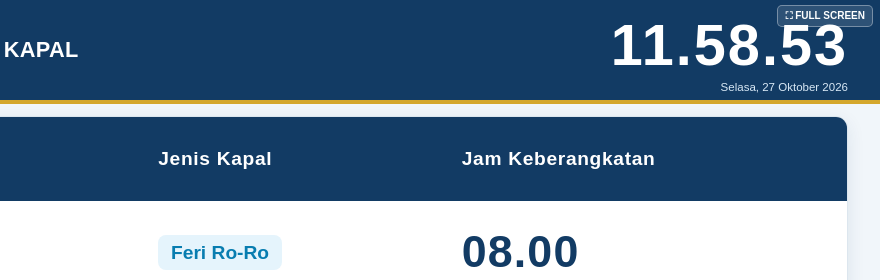
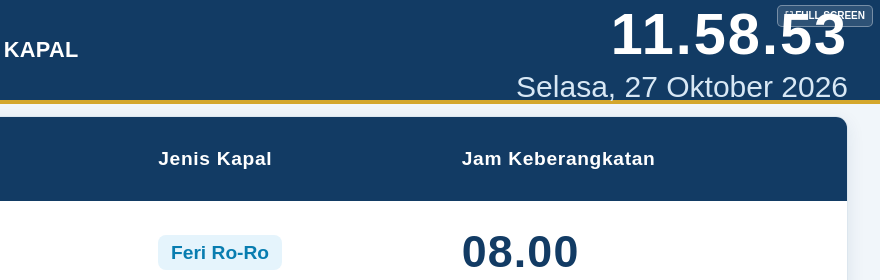
Before and after one commit to MYusuf19/display.github.io, a plain HTML site: page index.html in a window 1280 px wide. Shown: the top 280 px of the page, 400-1280 px from the left. Drawn offline with Linux system fonts and the light colour scheme.

Commit message:
Update index.html
Update font Date dan Clock

```diff
--- a/index.html
+++ b/index.html
@@ -108,8 +108,8 @@
             padding: 8px 0 0 8px;
         }
 
-        .clock {
-            font-size: clamp(38px, 4.5vw, 80px);
+       .clock {
+            font-size: clamp(50px, 4.5vw, 72px);
             line-height: 1.05;
             font-weight: 900;
             font-variant-numeric: tabular-nums;
@@ -120,7 +120,7 @@
 
         .date {
             margin-top: 5px;
-            font-size: clamp(10px, 0.9vw, 64px);
+            font-size: clamp(30px, 0.9vw, 64px);
             color: #D8E8F5;
             font-weight: 500;
             white-space: nowrap;
```
